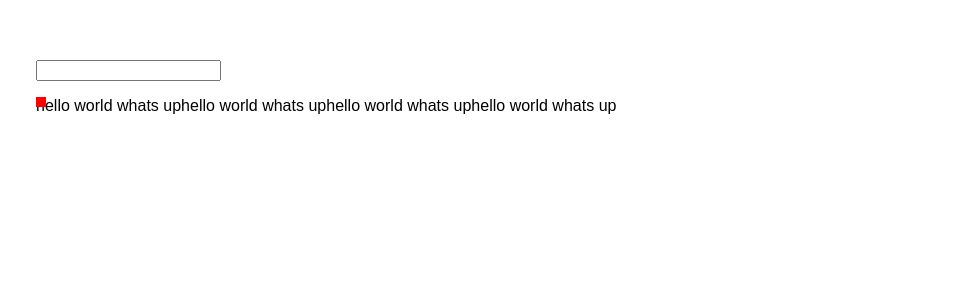
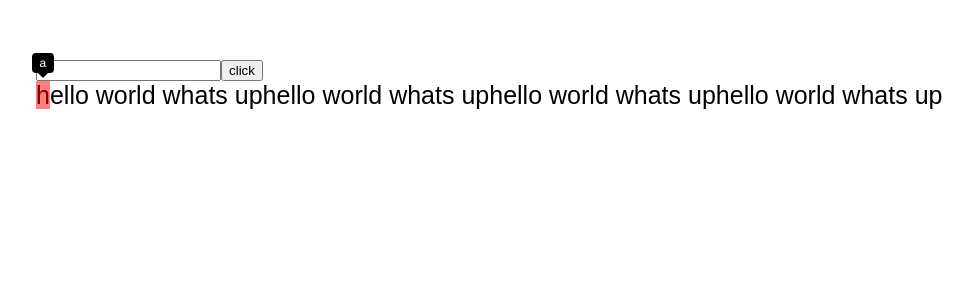
Before and after one commit to iliran11/typing-game-2, a React (Create React App) app: page / in a window 1280 px wide. Shown: the top 300 px of the page, without its empty margins (24-997 px from the left). Built offline with nearby package versions, Linux system fonts and the light colour scheme.

Commit message:
game managr wip

```diff
--- a/package.json
+++ b/package.json
@@ -5,6 +5,7 @@
   "dependencies": {
     "@types/classnames": "^2.2.6",
     "@types/react-redux": "^6.0.9",
+    "animate.css": "^3.7.0",
     "classnames": "^2.2.6",
     "node-sass": "^4.9.3",
     "react": "^16.5.2",
--- a/src/components/game-manager/WordPointer.tsx
+++ b/src/components/game-manager/WordPointer.tsx
@@ -12,10 +12,10 @@ function WordPointer({
   height: number;
 }) {
   const style = {
-    width: 10,
-    height: 10,
+    width: width,
+    height: height,
     left: x,
-    top: 0
+    top: y
   };
 
   return <div style={style} id="word-pointer" />;
--- a/src/components/game-manager/game.css
+++ b/src/components/game-manager/game.css
@@ -1,8 +1,42 @@
 #word-pointer {
   background-color: red;
   position: absolute;
-  transition: left 0.5s
+  transition: all 0.3s;
+  opacity: 0.5;
 }
 #game-text {
   position: relative;
+  font-size: 25px;
 }
+#tooltip {
+  transition: all 0.3s;
+  position: absolute;
+  display: block;
+  font-family: "Helvetica Neue", Helvetica, Arial, sans-serif;
+  font-size: 12px;
+}
+#tooltip .tooltip-inner {
+  max-width: 200px;
+  padding: 3px 8px;
+  color: #fff;
+  text-align: center;
+  background-color: #000;
+  border-radius: 4px;
+}
+#tooltip.top {
+  padding: 5px 0;
+}
+#tooltip.top .tooltip-arrow {
+  bottom: 0;
+  left: 50%;
+  margin-left: -5px;
+  border-width: 5px 5px 0;
+  border-top-color: #000;
+}
+#tooltip .tooltip-arrow {
+  position: absolute;
+  width: 0;
+  height: 0;
+  border-color: transparent;
+  border-style: solid;
+}
--- a/src/components/game-manager/gameManager.tsx
+++ b/src/components/game-manager/gameManager.tsx
@@ -2,7 +2,9 @@ import * as React from "react";
 import LetterData from "../../store/classes/lettter";
 import LetterUi, { LetterStatus } from "../letterUi";
 import WordPointer from "./WordPointer";
+import ToolTip from "./tooltip";
 import "./game.css";
+import "animate.css";
 
 interface Props {
   letters: LetterData[];
@@ -11,71 +13,143 @@ interface Props {
 interface State {
   index: number;
   hasMounted: boolean;
+  isTooltipOpen: boolean;
 }
 
 export default class GameManager extends React.Component<Props, State> {
   public lettersRefs: any[];
   public textBoxRef: any;
+  public tooltipRef: any;
+
   constructor(props: Props) {
     super(props);
     this.setRefs = this.setRefs.bind(this);
     this.lettersRefs = [];
     this.onInputChange = this.onInputChange.bind(this);
+    this.renderLetter = this.renderLetter.bind(this);
+    this.onButtonClick = this.onButtonClick.bind(this);
     this.state = {
       index: 0,
-      hasMounted: false
+      hasMounted: false,
+      isTooltipOpen: false
     };
     this.textBoxRef = React.createRef();
+    this.tooltipRef = React.createRef();
+  }
+  public onButtonClick() {
+    this.setState({
+      isTooltipOpen: !this.state.isTooltipOpen
+    });
   }
   public componentDidMount() {
     this.setState({
       hasMounted: true
     });
   }
-  public onInputChange(): void {
-    this.setState({
-      index: this.state.index + 1
-    });
+  public onInputChange(event: any): void {
+    this.tooltipRef.current.classList.add("bounce");
+    const targetValue = this.props.letters[this.state.index].getValue;
+    const input = event.target.value;
+    if (targetValue === input) {
+      this.setState({
+        index: this.state.index + 1
+      });
+    } else {
+    }
+    console.log(event.target.value);
   }
   public setRefs(ref: any): void {
     // console.log(ref.getBoundingClientRect());
     const nextArr = [...this.lettersRefs, ref];
     this.lettersRefs = nextArr;
   }
+  public renderLetter(letter: LetterData, index: number) {
+    return (
+      <span ref={this.setRefs} key={index} className="letter-wrapper">
+        <LetterUi
+          letter={letter.getValue}
+          isSelected={false}
+          status={LetterStatus.Correct}
+        />
+      </span>
+    );
+  }
   get isMounted() {
     return this.state.hasMounted;
   }
-  get currentLetterLeftCoordinates() {
-    return this.lettersRefs[this.state.index].getBoundingClientRect().left;
+  get letterBoundingRect() {
+    const coords = this.lettersRefs[this.state.index].getBoundingClientRect();
+    return {
+      x: coords.left,
+      y: coords.top,
+      width: coords.width,
+      height: coords.height
+    };
   }
-  get textBoxLeftCoordinates() {
-    return this.textBoxRef.current.getBoundingClientRect().left;
+  get letterCoords() {
+    return {
+      x: this.letterBoundingRect.x - this.textboxCoords.x,
+      y: this.letterBoundingRect.y - this.textboxCoords.y,
+      width: this.letterBoundingRect.width,
+      height: this.letterBoundingRect.height
+    };
+  }
+  get textboxCoords() {
+    return {
+      x: this.textBoxRef.current.getBoundingClientRect().left,
+      y: this.textBoxRef.current.getBoundingClientRect().top
+    };
+  }
+  get toolTipBoundingRect() {
+    // console.log(this.tooltipRef.current)
+    return this.tooltipRef.current.getBoundingClientRect();
   }
   get pointerCoordinates() {
     if (this.isMounted) {
-      return this.currentLetterLeftCoordinates - this.textBoxLeftCoordinates;
+      return {
+        x: this.letterCoords.x,
+        y: this.letterCoords.y,
+        width: this.letterBoundingRect.width,
+        height: this.letterBoundingRect.height
+      };
     }
-    return 0;
+    return { x: 0, y: 0 };
+  }
+  get toolTipCoordinates() {
+    if (this.isMounted) {
+      const startingPoint = 0 - this.toolTipBoundingRect.width / 2;
+      return {
+        x: startingPoint + this.letterCoords.width / 2 + this.letterCoords.x,
+        y: this.letterCoords.y - this.letterCoords.height - 5
+
+      };
+    }
+    return {
+      x: 0,
+      y: 0
+    };
   }
 
   public render() {
     return (
       <div>
-        <input onChange={this.onInputChange} />
-        <p id="game-text" ref={this.textBoxRef}>
-          <WordPointer x={this.pointerCoordinates} y={2} width={2} height={1} />
-          {this.props.letters.map((letter: LetterData, index) => {
-            return (
-              <span ref={this.setRefs} key={index}>
-                <LetterUi
-                  letter={letter.getValue}
-                  isSelected={false}
-                  status={LetterStatus.Correct}
-                />
-              </span>
-            );
-          })}
-        </p>
+        <input onChange={this.onInputChange} value="" />
+        <button onClick={this.onButtonClick}>click</button>
+        <div id="game-text" ref={this.textBoxRef}>
+          <ToolTip
+            x={this.toolTipCoordinates.x}
+            y={this.toolTipCoordinates.y}
+            setRef={this.tooltipRef}
+            open={this.state.isTooltipOpen}
+          />
+          <WordPointer
+            x={this.pointerCoordinates.x}
+            y={this.pointerCoordinates.y}
+            width={this.pointerCoordinates.width}
+            height={this.pointerCoordinates.height}
+          />
+          {this.props.letters.map(this.renderLetter)}
+        </div>
       </div>
     );
   }
--- /dev/null
+++ b/src/components/game-manager/tooltip.tsx
@@ -0,0 +1,47 @@
+import * as React from "react";
+
+interface State {}
+interface Props {
+  x: number;
+  y: number;
+  setRef: any;
+  open: boolean;
+}
+
+class ToolTip extends React.Component<Props, State> {
+  public componentDidUpdate(prevProps: any) {
+    const toolTipRef = this.props.setRef.current
+    // is opened
+    if (prevProps.open === false && this.props.open) {
+      toolTipRef.classList.remove('bounceOutDown')
+      toolTipRef.classList.add('bounceInUp')
+    }
+    // is closed
+    if (prevProps.open && this.props.open === false) {
+      toolTipRef.classList.add('bounceOutDown')
+      toolTipRef.classList.remove('bounceInUp')
+    }
+  }
+  public render() {
+    // if(!this.props.open) return null;
+    return (
+      <div
+        className="fade top in animated"
+        role="tooltip"
+        id="tooltip"
+        // style="top: 25px; left: 31.8984px; display: block;"
+        style={{
+          left: this.props.x,
+          top: this.props.y,
+          display: 'block'
+        }}
+        ref={this.props.setRef}
+      >
+        <div className="tooltip-arrow" />
+        <div className="tooltip-inner">a</div>
+      </div>
+    );
+  }
+}
+
+export default ToolTip;
```
Also changed, not shown: 1 other file (tests, documents, lock files or other folders).
